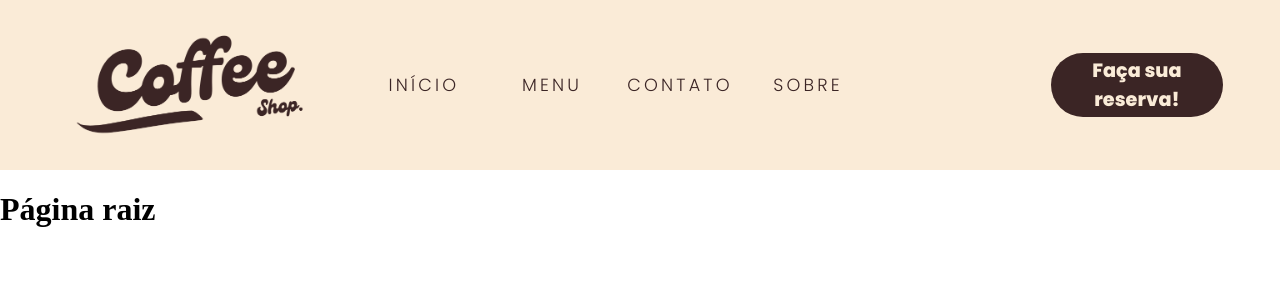
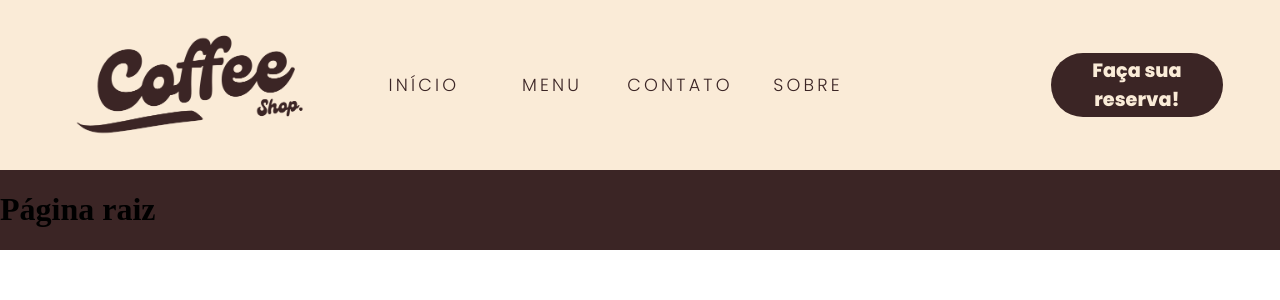
Before and after one commit to avilacamilla/coffeeshop-svelte, a SvelteKit app: page / in a window 1280 px wide. Shown: the top 300 px of the page. Built offline with nearby package versions, Linux system fonts and the light colour scheme.

Commit message:
style: configura display do layout com display flex alterando a orientação para coluna

```diff
--- a/src/routes/+layout.svelte
+++ b/src/routes/+layout.svelte
@@ -15,7 +15,11 @@
 
 <style>
     .layout-container {
+        display: flex;
+        flex-direction: column;
+        gap: 0;
         margin: 0;
         padding: 0;
+        background-color: #3b2525;
     }
 </style>
```
